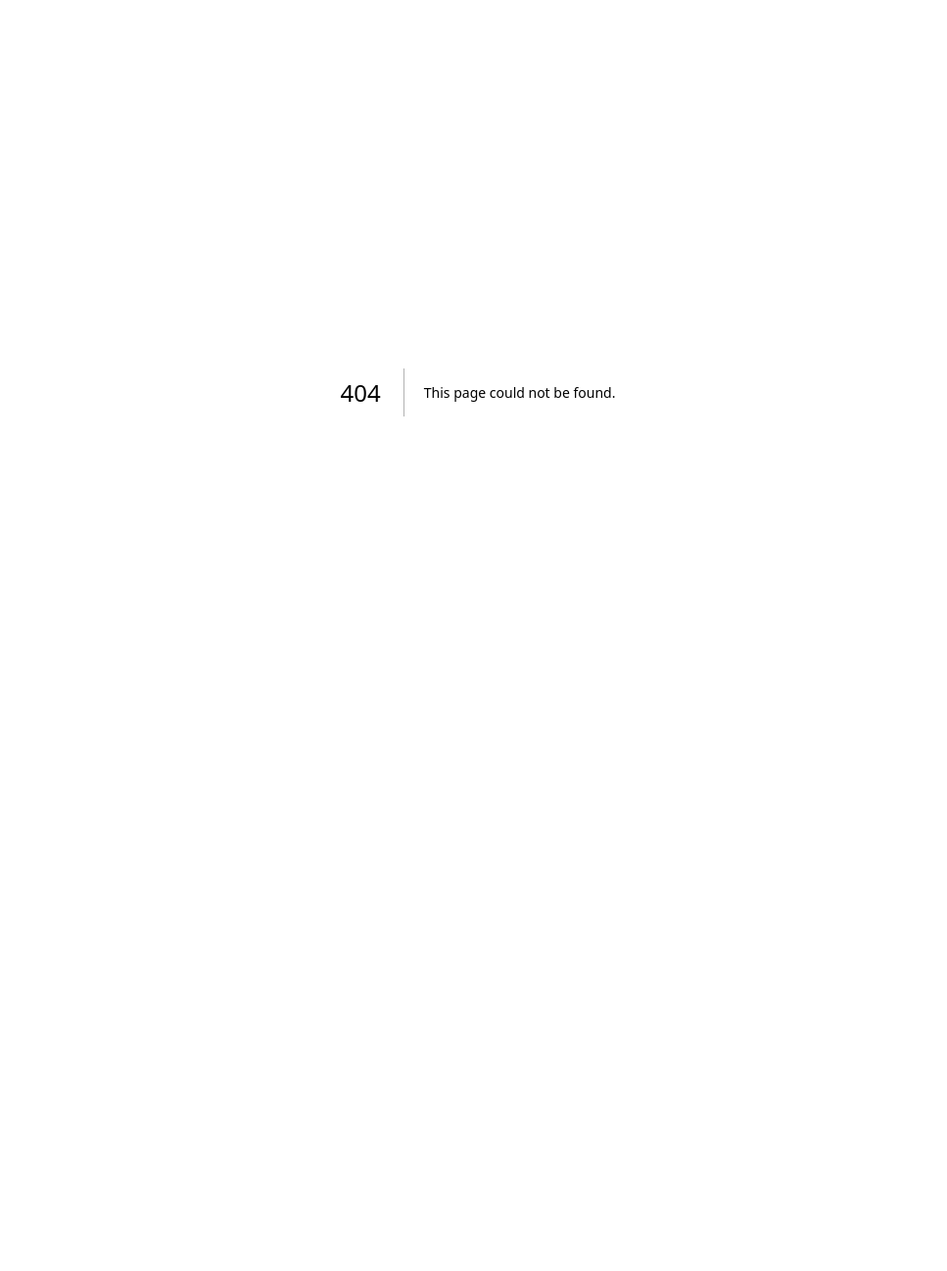
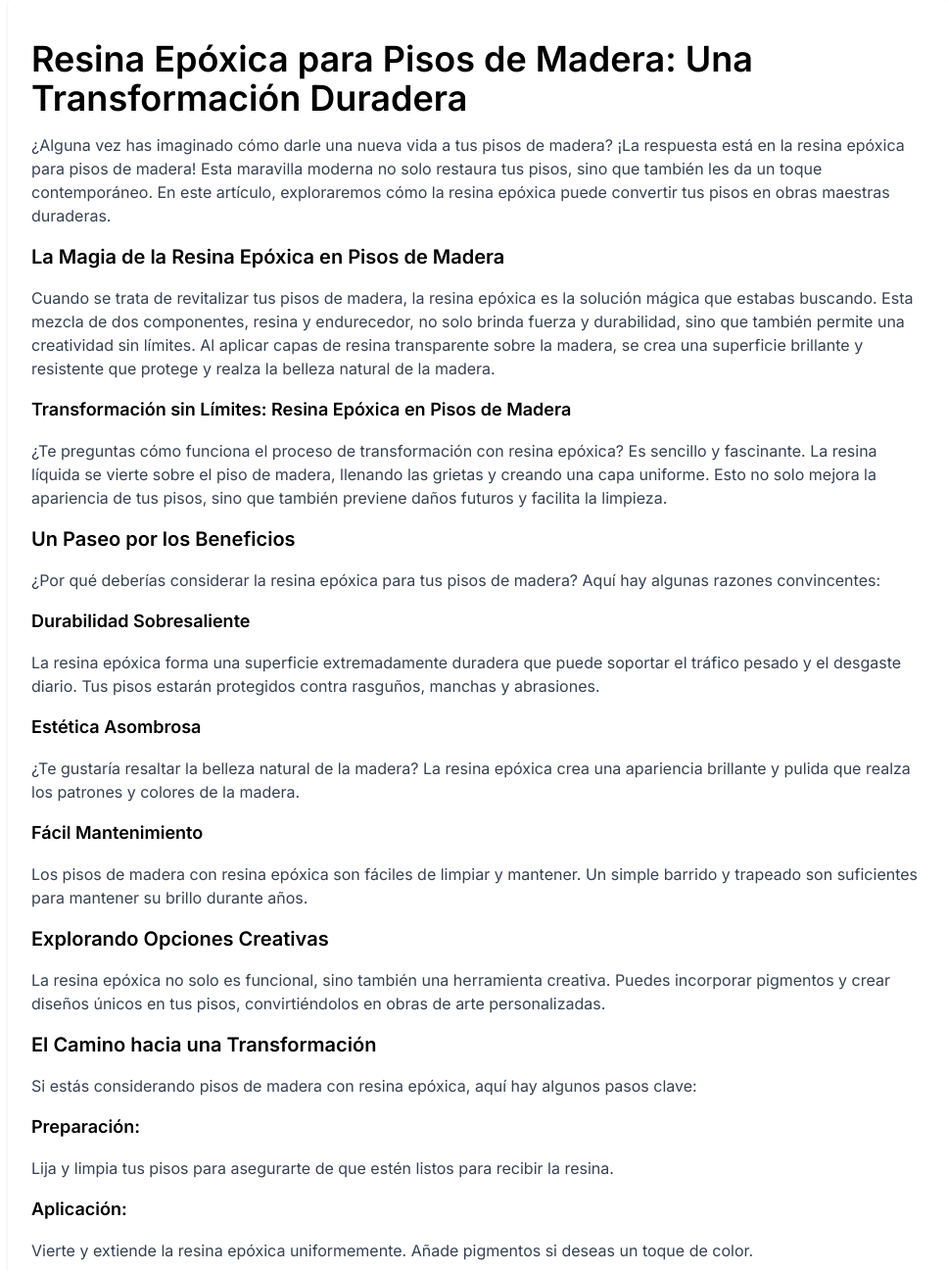
Before and after one commit to claudioquirozipi/pisosderesinaepoxica, a Next.js app: page /aplicacion/madera in a window 1280 px wide. Before the commit this address had no page. Shown: the top 1297 px of the page at 98% size, without its empty margins (152-1119 px from the left). Before the commit the page ends 800 px from the top, so only its background shows below. Built offline with nearby package versions, Linux system fonts and the light colour scheme.

Commit message:
add madera page

```diff
--- a/src/app/aplicacion/cemento/page.tsx
+++ b/src/app/aplicacion/cemento/page.tsx
@@ -1,9 +1,9 @@
 import { Metadata } from "next";
 
 export const metadata: Metadata = {
-  title: "aplicar resina en pisos",
+  title: "resina epoxica para pisos de cemento",
   description:
-    "Todo sobre como aplicar la resina epoxica para pisos paso a paso",
+    "Todo lo que necesitas saber sobre la resina epoxica para pisos de cemento",
 };
 
 export default function Home() {
--- /dev/null
+++ b/src/app/aplicacion/madera/page.tsx
@@ -0,0 +1,150 @@
+import { Metadata } from "next";
+
+export const metadata: Metadata = {
+  title: "resina epoxica para pisos de madera",
+  description:
+    "Todo lo que necesitas saber sobre la resina epoxica para pisos de madera",
+};
+
+export default function Home() {
+  return (
+    <>
+      <main className="mx-4 md:mx-auto  md:w-3/4">
+        <section className="bg-white p-6 rounded shadow">
+          <h1 className="text-4xl font-semibold mb-4"></h1>
+          <p className="text-gray-700"></p>
+          <h2 className="text-xl font-semibold mb-4 mt-4"></h2>
+          <h3 className="text-lg font-semibold mb-4 mt-4"></h3>
+
+          <h1 className="text-4xl font-semibold mb-4 mt-4">
+            Resina Epóxica para Pisos de Madera: Una Transformación Duradera
+          </h1>
+          <p className="text-gray-700">
+            ¿Alguna vez has imaginado cómo darle una nueva vida a tus pisos de
+            madera? ¡La respuesta está en la resina epóxica para pisos de
+            madera! Esta maravilla moderna no solo restaura tus pisos, sino que
+            también les da un toque contemporáneo. En este artículo,
+            exploraremos cómo la resina epóxica puede convertir tus pisos en
+            obras maestras duraderas.
+          </p>
+
+          <h2 className="text-xl font-semibold mb-4 mt-4">
+            La Magia de la Resina Epóxica en Pisos de Madera
+          </h2>
+
+          <p className="text-gray-700">
+            Cuando se trata de revitalizar tus pisos de madera, la resina
+            epóxica es la solución mágica que estabas buscando. Esta mezcla de
+            dos componentes, resina y endurecedor, no solo brinda fuerza y
+            durabilidad, sino que también permite una creatividad sin límites.
+            Al aplicar capas de resina transparente sobre la madera, se crea una
+            superficie brillante y resistente que protege y realza la belleza
+            natural de la madera.
+          </p>
+
+          <h3 className="text-lg font-semibold mb-4 mt-4">
+            Transformación sin Límites: Resina Epóxica en Pisos de Madera
+          </h3>
+
+          <p className="text-gray-700">
+            ¿Te preguntas cómo funciona el proceso de transformación con resina
+            epóxica? Es sencillo y fascinante. La resina líquida se vierte sobre
+            el piso de madera, llenando las grietas y creando una capa uniforme.
+            Esto no solo mejora la apariencia de tus pisos, sino que también
+            previene daños futuros y facilita la limpieza.
+          </p>
+
+          <h2 className="text-xl font-semibold mb-4 mt-4">
+            Un Paseo por los Beneficios
+          </h2>
+
+          <p className="text-gray-700">
+            ¿Por qué deberías considerar la resina epóxica para tus pisos de
+            madera? Aquí hay algunas razones convincentes:
+          </p>
+
+          <h3 className="text-lg font-semibold mb-4 mt-4">
+            Durabilidad Sobresaliente
+          </h3>
+
+          <p className="text-gray-700">
+            La resina epóxica forma una superficie extremadamente duradera que
+            puede soportar el tráfico pesado y el desgaste diario. Tus pisos
+            estarán protegidos contra rasguños, manchas y abrasiones.
+          </p>
+
+          <h3 className="text-lg font-semibold mb-4 mt-4">
+            Estética Asombrosa
+          </h3>
+
+          <p className="text-gray-700">
+            ¿Te gustaría resaltar la belleza natural de la madera? La resina
+            epóxica crea una apariencia brillante y pulida que realza los
+            patrones y colores de la madera.
+          </p>
+
+          <h3 className="text-lg font-semibold mb-4 mt-4">
+            Fácil Mantenimiento
+          </h3>
+
+          <p className="text-gray-700">
+            Los pisos de madera con resina epóxica son fáciles de limpiar y
+            mantener. Un simple barrido y trapeado son suficientes para mantener
+            su brillo durante años.
+          </p>
+
+          <h2 className="text-xl font-semibold mb-4 mt-4">
+            Explorando Opciones Creativas
+          </h2>
+
+          <p className="text-gray-700">
+            La resina epóxica no solo es funcional, sino también una herramienta
+            creativa. Puedes incorporar pigmentos y crear diseños únicos en tus
+            pisos, convirtiéndolos en obras de arte personalizadas.
+          </p>
+
+          <h2 className="text-xl font-semibold mb-4 mt-4">
+            El Camino hacia una Transformación
+          </h2>
+
+          <p className="text-gray-700">
+            Si estás considerando pisos de madera con resina epóxica, aquí hay
+            algunos pasos clave:
+          </p>
+
+          <h3 className="text-lg font-semibold mb-4 mt-4">Preparación:</h3>
+
+          <p className="text-gray-700">
+            Lija y limpia tus pisos para asegurarte de que estén listos para
+            recibir la resina.
+          </p>
+
+          <h3 className="text-lg font-semibold mb-4 mt-4">Aplicación:</h3>
+
+          <p className="text-gray-700">
+            Vierte y extiende la resina epóxica uniformemente. Añade pigmentos
+            si deseas un toque de color.
+          </p>
+
+          <h3 className="text-lg font-semibold mb-4 mt-4">Secado:</h3>
+
+          <p className="text-gray-700">
+            Permite que la resina se cure durante el tiempo recomendado. ¡La
+            paciencia vale la pena!
+          </p>
+
+          <h2 className="text-xl font-semibold mb-4 mt-4">En Resumen</h2>
+
+          <p className="text-gray-700">
+            La resina epóxica para pisos de madera es la solución perfecta para
+            transformar tus espacios. Con durabilidad, belleza y opciones
+            creativas, es una elección que perdura en el tiempo. Ya sea que
+            desees restaurar pisos desgastados o agregar un toque moderno, la
+            resina epóxica tiene todo lo que necesitas. ¡Prepárate para
+            enamorarte de tus pisos renovados!
+          </p>
+        </section>
+      </main>
+    </>
+  );
+}
```
